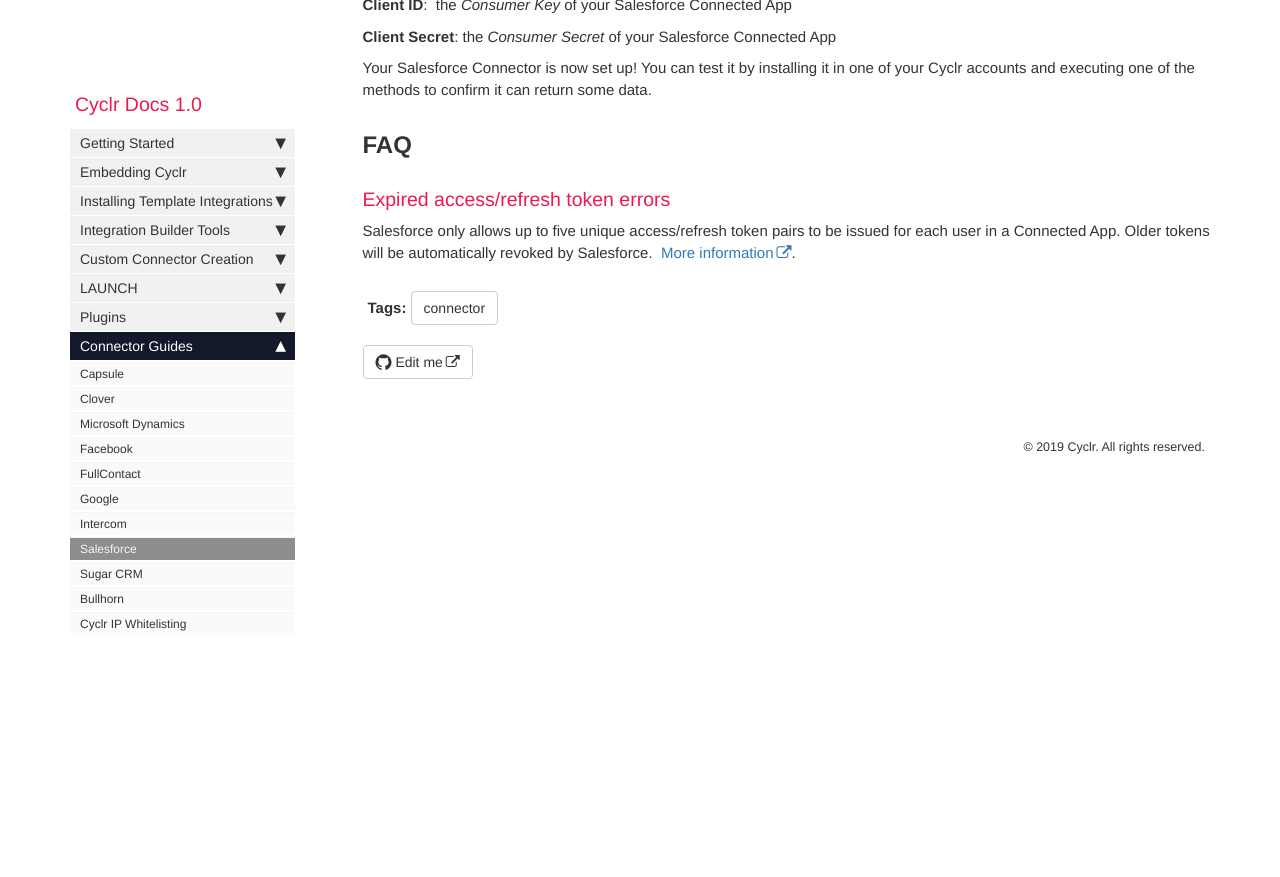
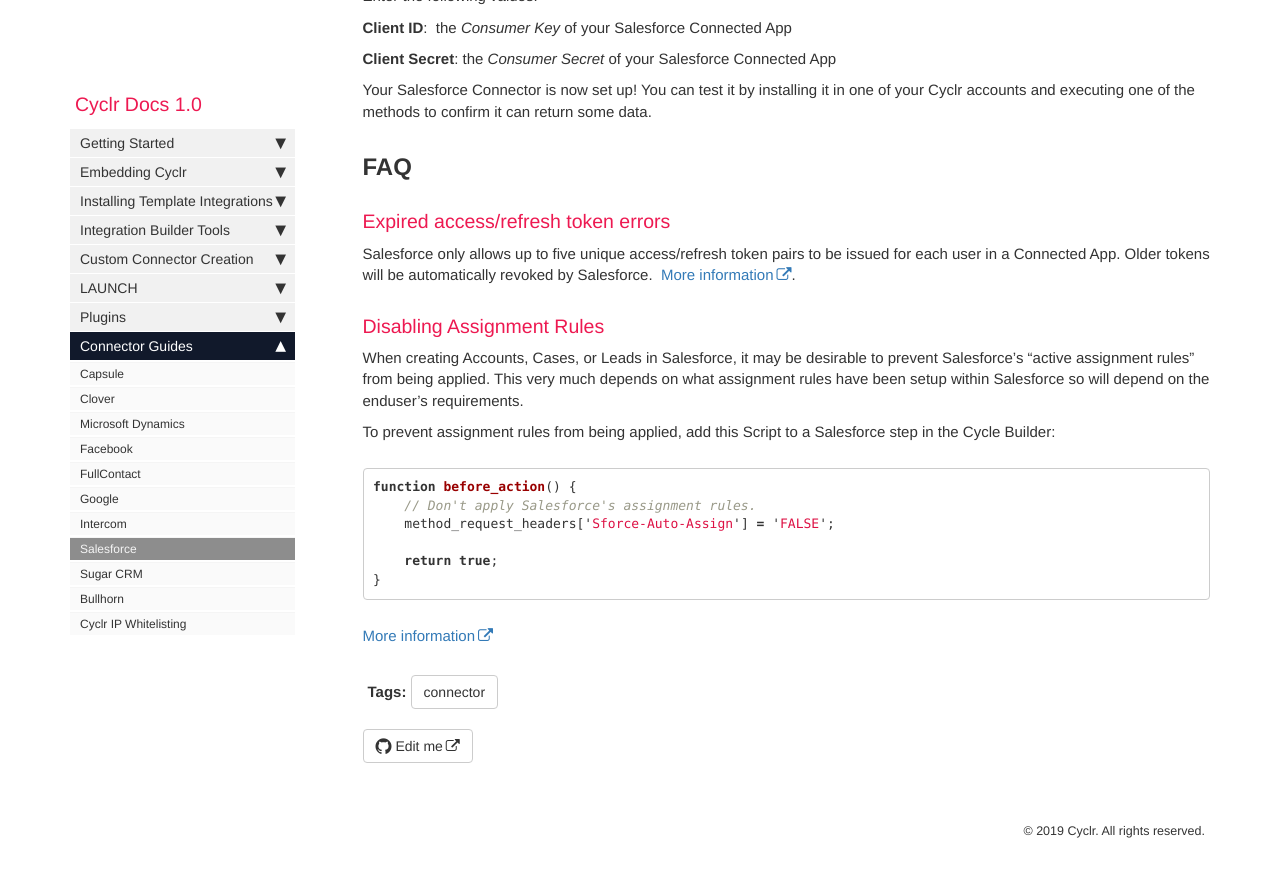
Before and after one commit to sneakysneak/docs, a Jekyll site: the page built from pages/connector-authentication/salesforce.md, in a window 1280 px wide and 900 px high, scrolled down 2198 px. Shown: the top 877 px of the window. Built offline with Jekyll 4.4.1, drawn with Linux system fonts in a browser that asks for light colours; nearby versions of some CDN libraries; comment, search, counter and statistics services are not loaded; some of the changed text lies outside the part shown.

Commit message:
Added info on "Disabling Assignment Rules"
A user came across this as their client's data was being subtley modified - Owner value was being lost when a Lead was updated.

````diff
--- a/pages/connector-authentication/salesforce.md
+++ b/pages/connector-authentication/salesforce.md
@@ -88,3 +88,21 @@ Your Salesforce Connector is now set up! You can test it by installing it in one
 ### Expired access/refresh token errors
 
 Salesforce only allows up to five unique access/refresh token pairs to be issued for each user in a Connected App. Older tokens will be automatically revoked by Salesforce.  [More information](https://help.salesforce.com/articleView?id=remoteaccess_request_manage.htm).
+
+
+### Disabling Assignment Rules
+
+When creating Accounts, Cases, or Leads in Salesforce, it may be desirable to prevent Salesforce's "active assignment rules" from being applied.  This very much depends on what assignment rules have been setup within Salesforce so will depend on the enduser's requirements.
+
+To prevent assignment rules from being applied, add this Script to a Salesforce step in the Cycle Builder:
+
+```javascript
+function before_action() {
+    // Don't apply Salesforce's assignment rules.
+    method_request_headers['Sforce-Auto-Assign'] = 'FALSE';
+
+    return true;
+}
+```
+
+[More information](https://developer.salesforce.com/docs/atlas.en-us.api_rest.meta/api_rest/headers_autoassign.htm)
````
